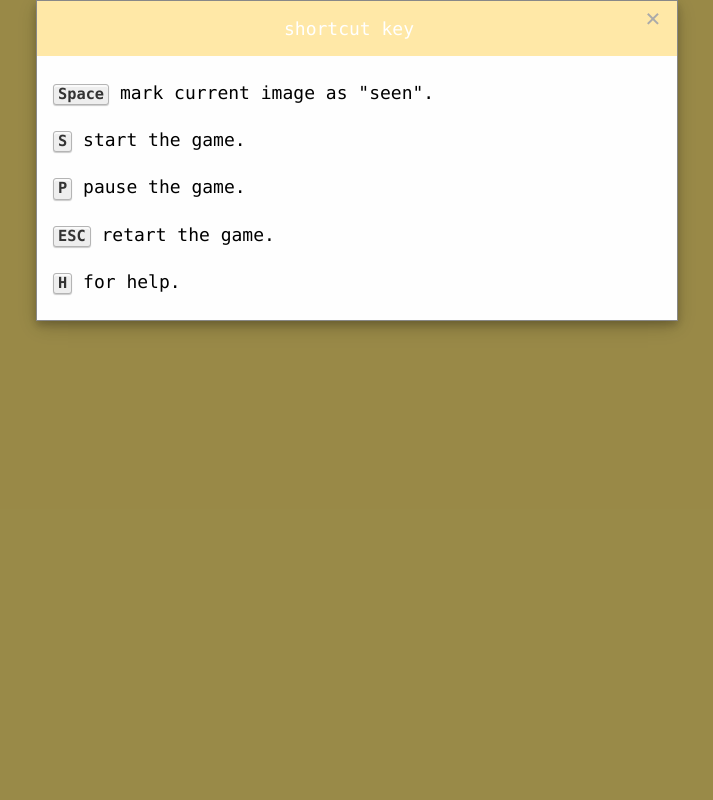
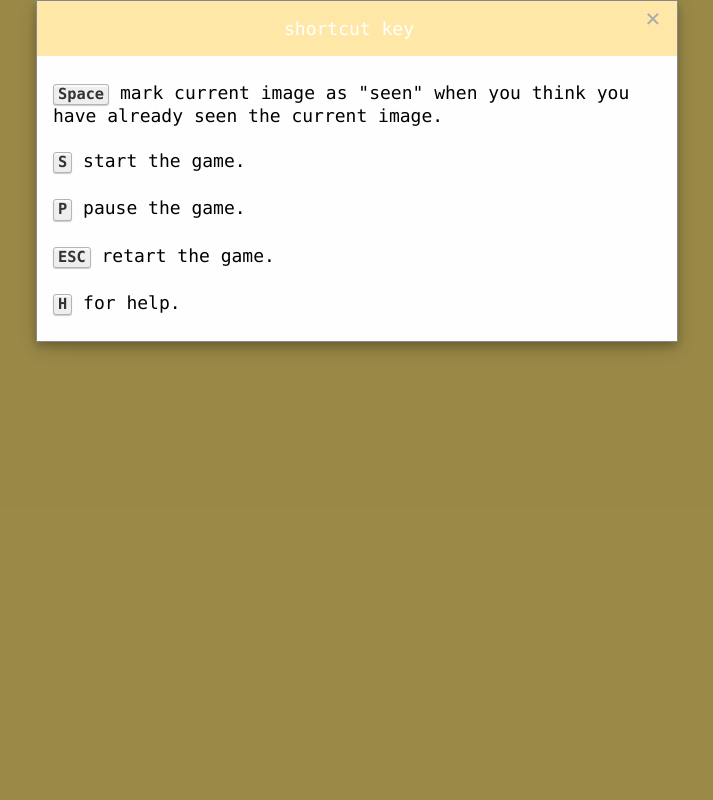
Before and after one commit to tang-ji/memorability-dataset-collector, a Flask app: template templates/test.html in a window 1280 px wide. Shown: the whole page, without its empty margins (283-996 px from the left). Run offline with Flask 2, Linux system fonts and the light colour scheme; the template is opened without the code that fills it: most values are stand-ins (such as "Sample title", 1, 10 or a date in 2020).

Commit message:
change tips

```diff
--- a/templates/test.html
+++ b/templates/test.html
@@ -141,7 +141,7 @@
                 <h2>shortcut key</h2>
               </div>
               <div class="modal-body">
-                <h4 id="tips1"><kbd>Space</kbd> mark current image as "seen".</h4>
+                <h4 id="tips1"><kbd>Space</kbd> mark current image as "seen" when you think you have already seen the current image.</h4>
                   <h4 id="tips2"><kbd>S</kbd> start the game. </h4>
                   <h4 id="tips2"><kbd>P</kbd> pause the game. </h4>
                   <h4 id="tips3"><kbd>ESC</kbd> retart the game. </h4>
```
